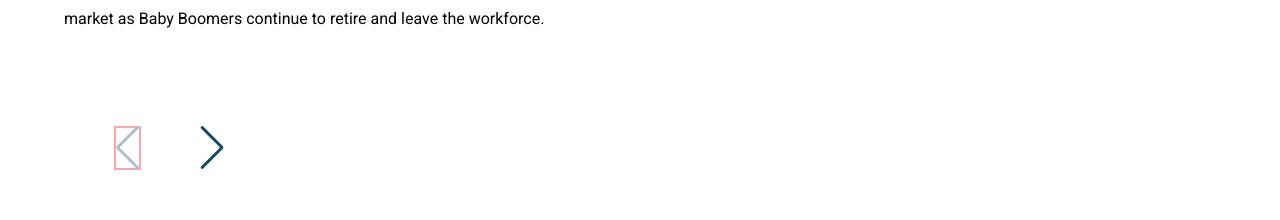
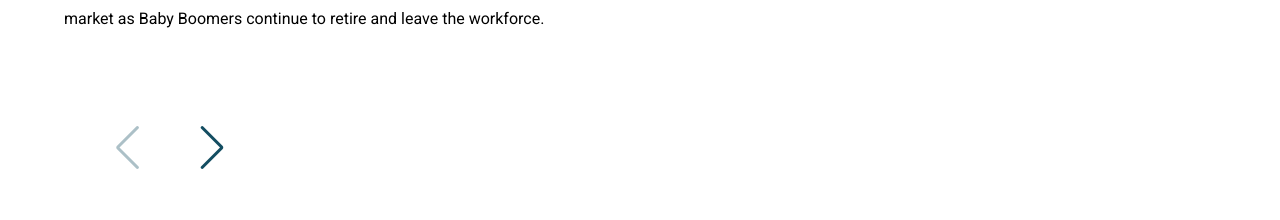
Before and after one commit to yrciadmin/yrciu, a Next.js app in the folder yrci-university/: page / in a window 1280 px wide. Shown: the part 4200-4420 px from the top of the page. Built offline with nearby package versions, Linux system fonts and the light colour scheme.

Commit message:
quick changes

```diff
--- a/yrci-university/app/globals.css
+++ b/yrci-university/app/globals.css
@@ -58,11 +58,3 @@ body {
   padding: 10px;
   width: 150px;
 }
-
-@media screen and (min-width: 768px) {
-  .swiper-button-prev {
-    margin-right: 20rem !important;
-    border: 2px solid red;
-
-  }
-}
```
